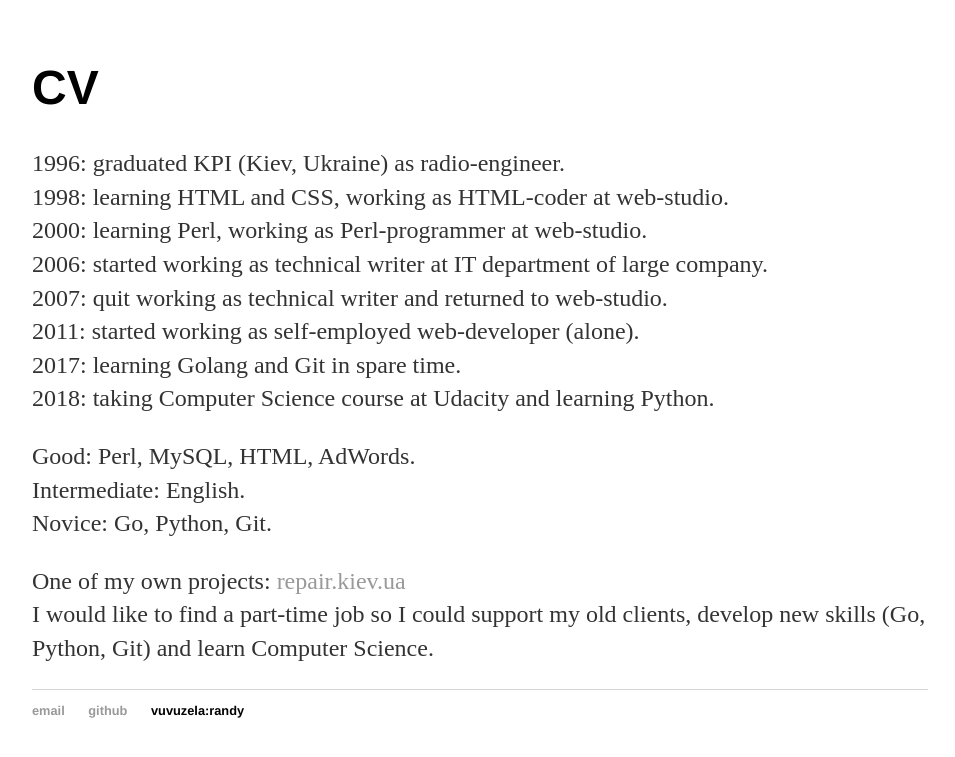
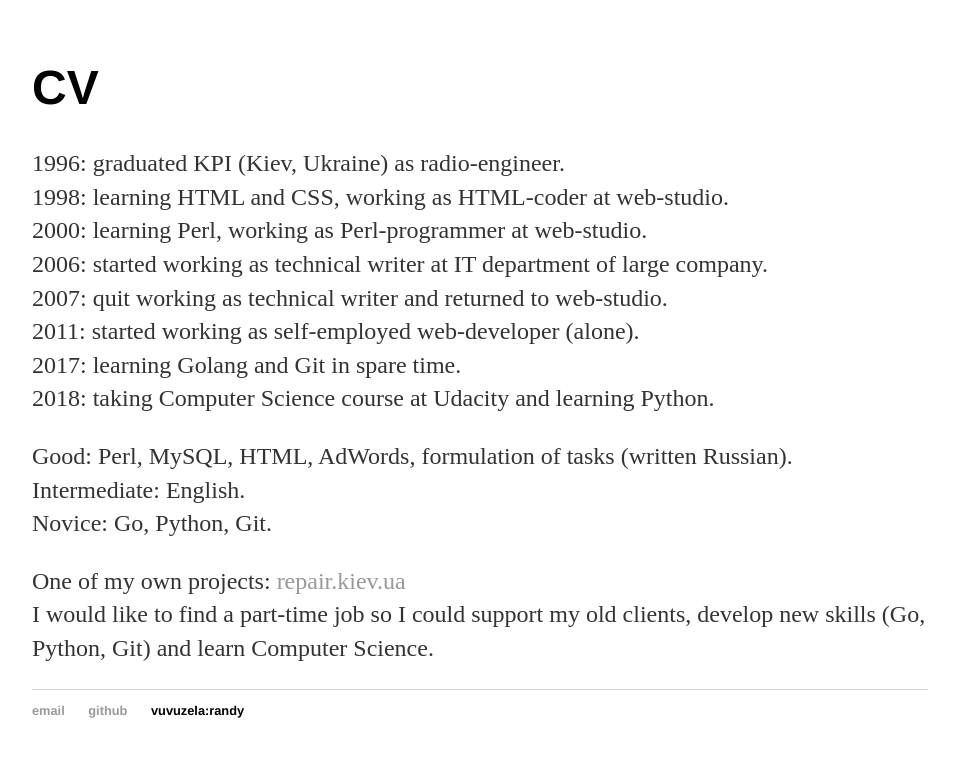
Before and after one commit to aa153/aa153.github.io, a Jekyll site: the page built from index.html, in a window 1280 px wide. Shown: the top 757 px of the page, without its empty margins (160-1115 px from the left). Built offline with Jekyll 4.4.1, drawn with Linux system fonts in a browser that asks for light colours.

Commit message:
Update index.html

```diff
--- a/index.html
+++ b/index.html
@@ -16,7 +16,7 @@ title: agrinevich CV
 		2018: taking Computer Science course at Udacity and learning Python.
 	</p>
 	<p>
-		Good: Perl, MySQL, HTML, AdWords.<br>
+		Good: Perl, MySQL, HTML, AdWords, formulation of tasks (written Russian).<br>
 		Intermediate: English.<br>
 		Novice: Go, Python, Git.
 	</p>
```
